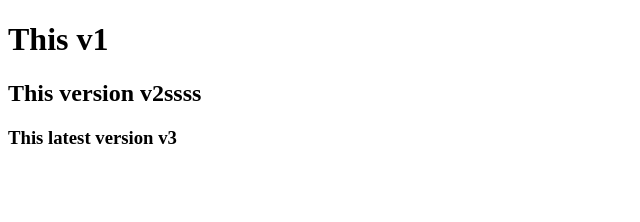
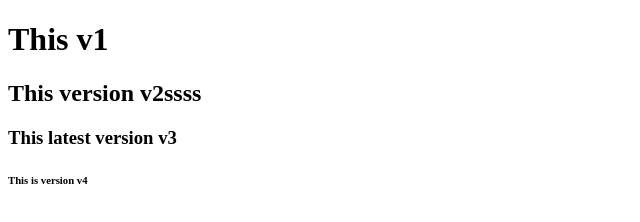
Before and after one commit to Abhay296/myrepo, a plain HTML site: page index.html in a window 1280 px wide. Shown: the full height of the page, 0-640 px from the left. Drawn offline with Linux system fonts and the light colour scheme.

Commit message:
This version v4

```diff
--- a/index.html
+++ b/index.html
@@ -9,5 +9,6 @@
     <h1>This v1</h1>
     <h2>This version v2ssss</h2>
     <h3>This latest version v3</h3>
+    <h6>This is version v4</h6>
 </body>
 </html>
```
